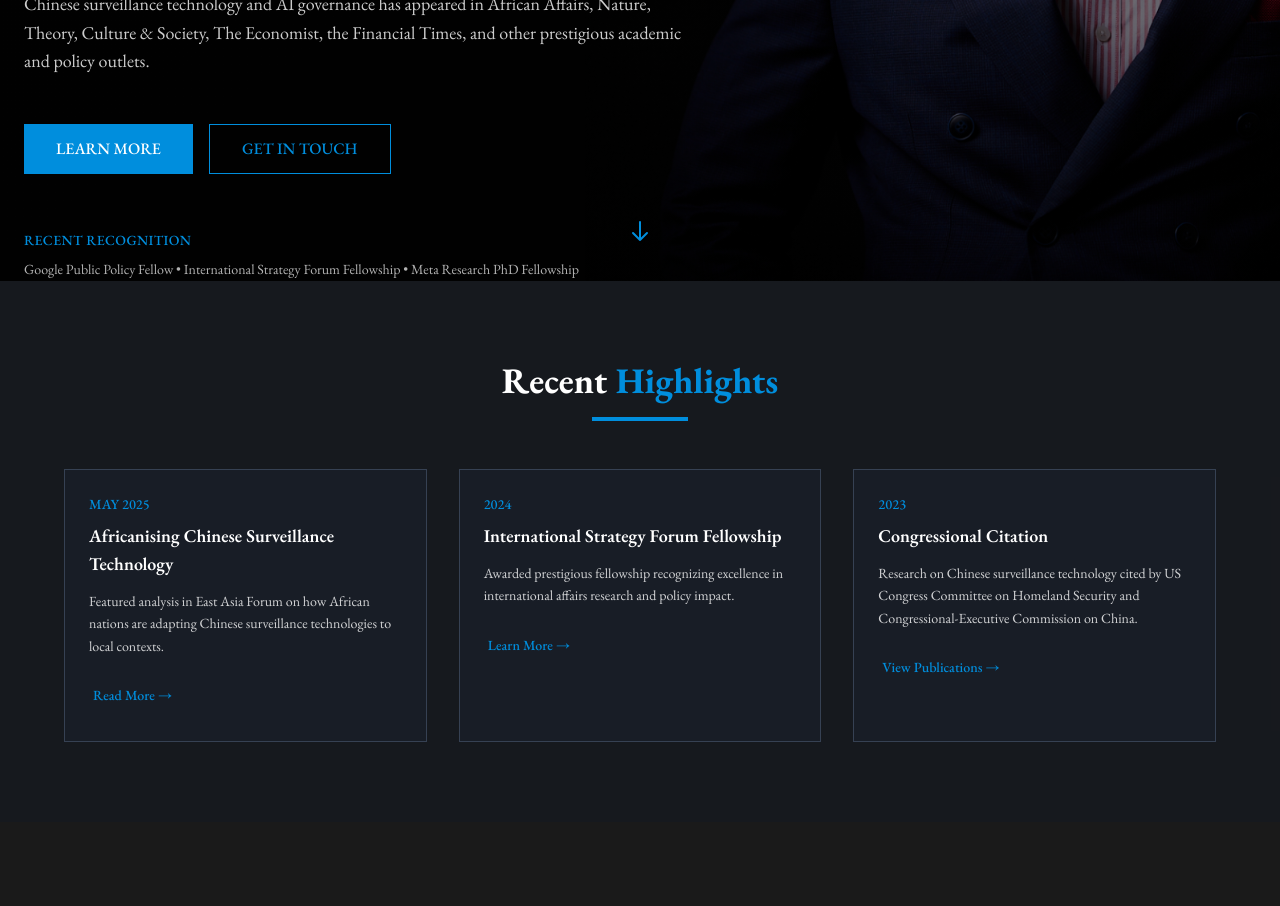
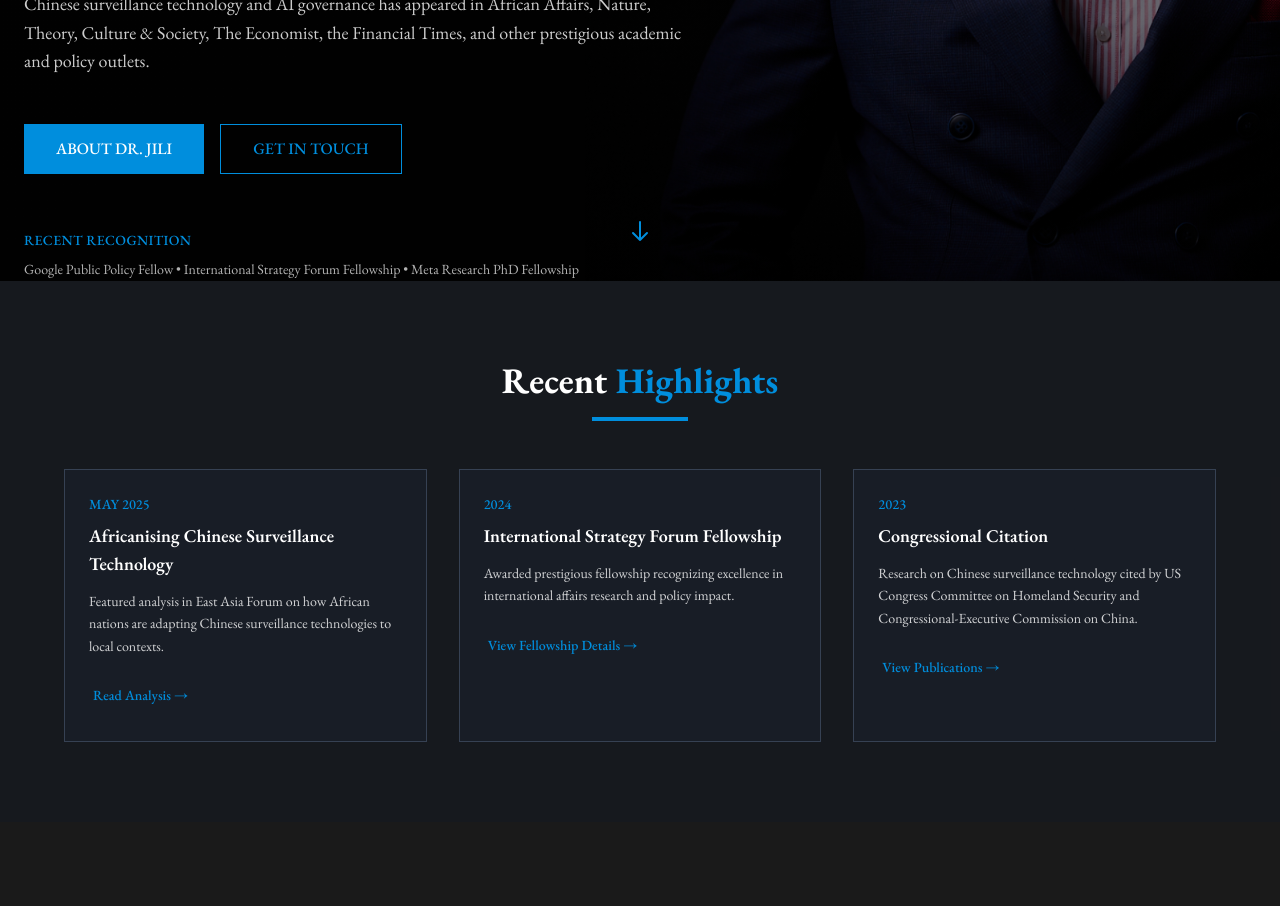
Before and after one commit to lukegiuff/DrBulelaniJili, a Next.js app: page / in a window 1280 px wide. Shown: the part 540-1446 px from the top of the page. Built offline with nearby package versions, Linux system fonts and the light colour scheme.

Commit message:
Update Hero component links and text for improved clarity and engagement
- Changed link text from "LEARN MORE" to "ABOUT DR. JILI" for better context.
- Updated "Read More →" to "Read Analysis →" and "Learn More →" to "View Fellowship Details →" to enhance specificity and user understanding.

```diff
--- a/src/app/components/Hero.tsx
+++ b/src/app/components/Hero.tsx
@@ -54,13 +54,9 @@ const Hero = () => {
                   <Link
                     href="/about"
                     className="inline-flex items-center justify-center px-6 sm:px-8 py-3 bg-accent text-white font-medium hover:bg-accent-dark focus:outline-none focus:ring-2 focus:ring-accent focus:ring-offset-2 focus:ring-offset-background transition-all duration-200 text-sm sm:text-base"
-                    aria-describedby="learn-more-description"
                   >
-                    LEARN MORE
+                    ABOUT DR. JILI
                   </Link>
-                  <span id="learn-more-description" className="sr-only">
-                    Navigate to the about page to learn more about Dr. Bulelani Jili&apos;s academic background and research
-                  </span>
 
                   <Link
                     href="/contact"
@@ -126,9 +122,8 @@ const Hero = () => {
               <Link
                 href="/news"
                 className="text-accent text-sm font-medium hover:text-accent-dark focus:outline-none focus:ring-2 focus:ring-accent focus:ring-offset-2 focus:ring-offset-gray-800 rounded-sm px-1 py-1 transition-all duration-200 inline-block"
-                aria-label="Read more about Africanising Chinese Surveillance Technology"
               >
-                Read More →
+                Read Analysis →
               </Link>
             </article>
 
@@ -139,9 +134,8 @@ const Hero = () => {
               <Link
                 href="/about"
                 className="text-accent text-sm font-medium hover:text-accent-dark focus:outline-none focus:ring-2 focus:ring-accent focus:ring-offset-2 focus:ring-offset-gray-800 rounded-sm px-1 py-1 transition-all duration-200 inline-block"
-                aria-label="Learn more about International Strategy Forum Fellowship"
               >
-                Learn More →
+                View Fellowship Details →
               </Link>
             </article>
 
```
